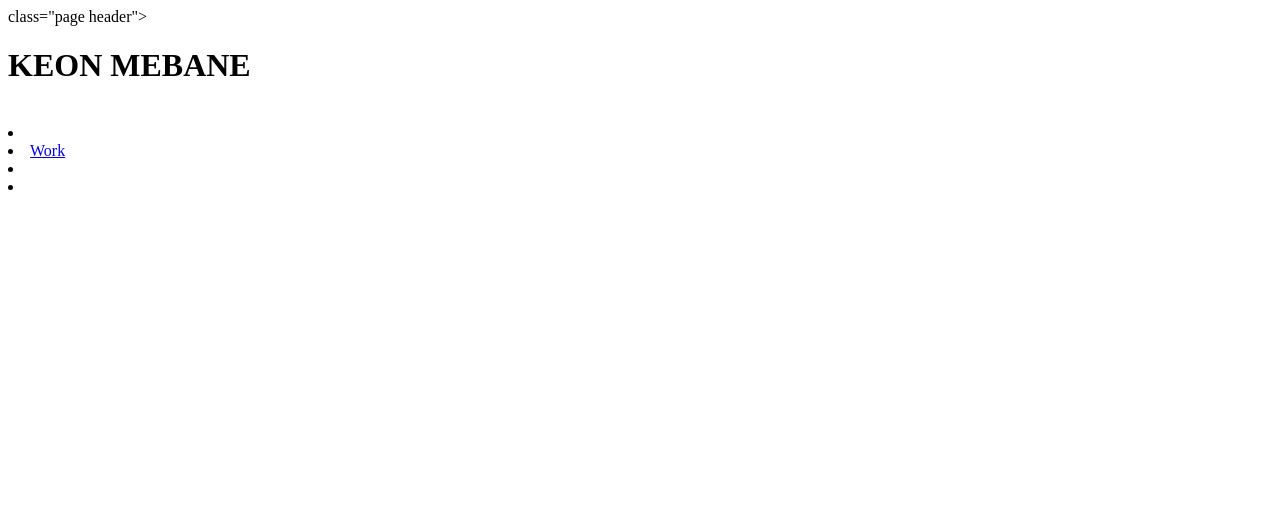
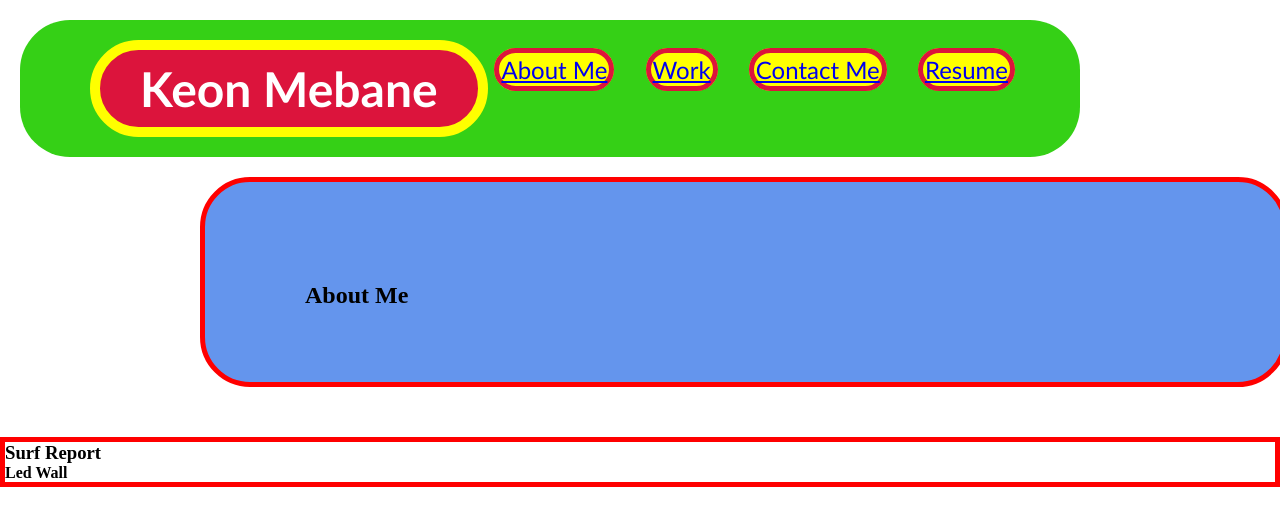
Before and after one commit to jkmebane/meportfolio, a plain HTML site: page index.html in a window 1280 px wide. Drawn offline with Linux system fonts and the light colour scheme; files that its build step writes are made by us from their sources.

Commit message:
header and section

```diff
--- a/assets/style.css
+++ b/assets/style.css
@@ -1,3 +1,82 @@
 * {
-    background-color: #fff;
+  box-sizing: border-box;
+  padding: 0;
+  margin: 0;
 }
+
+body {
+  background-color: #fff;
+}
+
+header {
+  padding: 20px 20px;
+  font-family: "Trebuchet MS", "Lucida Sans Unicode", "Lucida Grande",
+    "Lucida Sans", Arial, sans-serif;
+  background-color: rgb(53, 208, 22);
+  color: #fff;
+  border-radius: 50px;
+  margin: 20px 200px 0 20px;
+}
+header h1 {
+  display: inline-block;
+  font-size: 48px;
+  margin-left: 50px;
+  border: 10px solid;
+  padding: 10px 40px;
+  max-width: fit-content;
+  border-radius: 50px;
+  background-color: crimson;
+  border-color: yellow;
+}
+
+header div {
+  padding-top: 15px;
+  margin-right: 20px;
+  float: right;
+  font-family: "Gill Sans", "Gill Sans MT", Calibri, "Trebuchet MS", sans-serif;
+  font-size: 24px;
+}
+header div ul {
+  list-style-type: none;
+}
+
+header div ul li {
+  display: inline;
+  margin-right: 25px;
+  padding: 2px 2px 2px 2px;
+  max-width: fit-content;
+  background-color: yellow;
+  border: 5px solid crimson;
+  border-radius: 50px;
+}
+
+.hero {
+  padding: 100px;
+  width: 85%;
+  height: 100px;
+  margin: 20px 5px 50px 200px;
+  background: cornflowerblue;
+  border: 5px solid red;
+  border-radius: 50px;
+}
+
+h2 {
+  display: inline;
+}
+
+.container {
+  display: flex;
+  flex-direction: column;
+  border: 5px solid red;
+}
+
+.container1 {
+  flex-direction: row;
+  padding: ;
+  border: 2px solid purple;
+  margin-top: 20px;
+}
+.container2 {
+  flex-direction: column;
+  border: 2px solid blue;
+}
--- a/index.html
+++ b/index.html
@@ -1,26 +1,47 @@
 <!DOCTYPE html>
 <html lang="en-us">
-
   <head>
     <meta charset="UTF-8" />
-    <link rel="stylesheet" href="./assets/css/style.css">
+    <link rel="stylesheet" href="./assets/style.css" />
     <title>Keon Mebane</title>
   </head>
+
   <body>
-
+      <nav>
     <header>
-<div> class="page header">
-    <h1> KEON MEBANE</h1>
-    <nav>
-         <img src="     "
+        <h1>Keon Mebane</h1>
+      <div>
         <ul>
-            <li><a href="About Me"</a></li>
-            <li><a href="#work">Work</a></li>
-            <li><a href="Contact Me"</a></li>
-            <li><a href="Resume"</a></li>
+          <li><a href="About Me">About Me</a></li>
+          <li><a href="#Work">Work</a></li>
+          <li><a href="#Contact Me">Contact Me</a></li>
+          <li><a href="#Resume">Resume</a></li>
         </ul>
       </nav>
-
     </header>
 
+    <main class="hero">
+    <h2>About Me</h2>
+    </main>
+
+    <section class="container">
+
+      <figure class="containerbox1">
+        <h3>Surf Report</h3>
+      </figure>
+
+      <figure class="containerbox2">
+        <h4>Led Wall</h4>
+      </figure>
+
+      <figure class="containerbox"></figure>
+      <figure class="containerbox"></figure>
+      <figure class="containerbox"></figure>
+      <figure class="containerbox"></figure>
+      <figure class="containerbox"></figure>
+
+
+
+    </section>
   </body>
+</html>
```
Also changed, not shown: 2 other files. Lines whose indentation alone changed are shown as unchanged.
